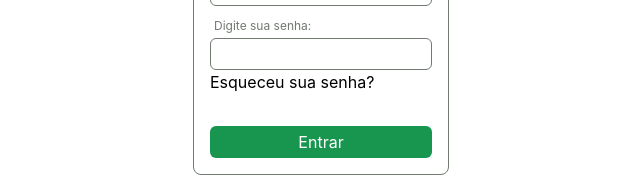
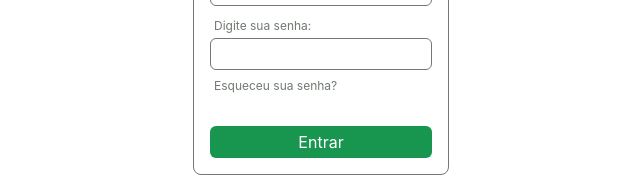
Before and after one commit to DaviJat/gerencia-financeira, a Next.js app: page / in a window 1280 px wide. Shown: the part 295-472 px from the top of the page, without its empty margins (319-959 px from the left). Built offline with nearby package versions, Linux system fonts and the light colour scheme.

Commit message:
Finalizando Front-End Login

```diff
--- a/src/styles/cardLogin.module.css
+++ b/src/styles/cardLogin.module.css
@@ -15,5 +15,8 @@
 }
 
 .card button {
-  @apply rounded-md bg-primary h-8 mt-8 text-white;
+  @apply rounded-md bg-primary h-8 mt-8 text-white hover:bg-primary-dark hover:duration-200;
 }
+.card a {
+  @apply text-gray text-xs ml-1 mt-2 hover:text-primary hover:underline;
+}
--- a/tailwind.config.js
+++ b/tailwind.config.js
@@ -5,10 +5,13 @@ module.exports = {
   theme: {
     extend: {},
     colors: {
-      primary: '#189650',
+      //Basic Colors
       white: '#FFF',
       black: '#000',
+      // Material Design Colors
+      primary: '#189650', // Primary Light Schem
       gray: '#717971', // Outline Light Scheme - Material Design Colors
+      'primary-dark': '#006D37', // Tonal pallete - Primary 40
     },
   },
   plugins: [],
```
